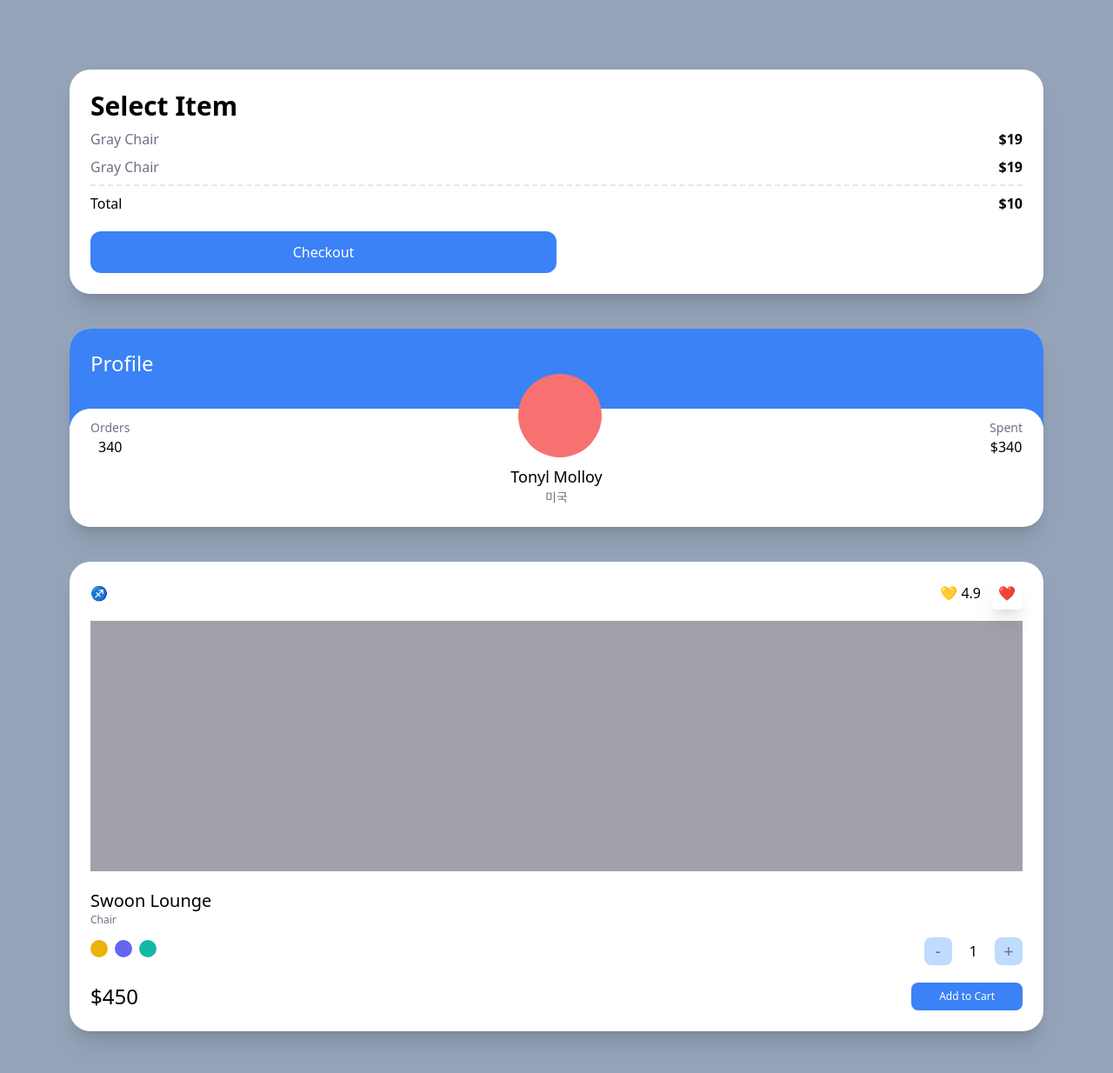
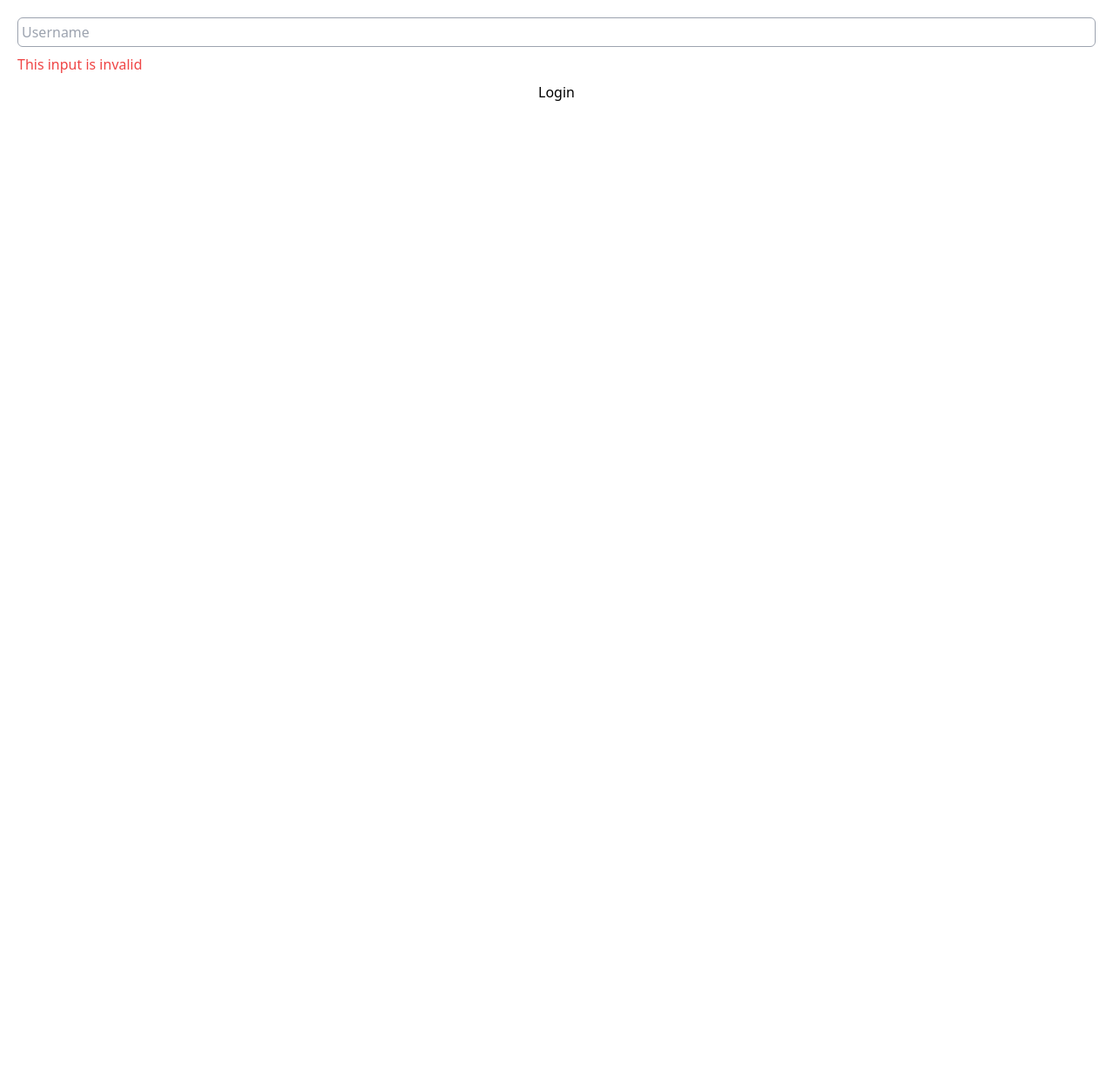
Before and after one commit to kimgorok/carrot-marcket, a Next.js app: page / in a window 1280 px wide. Shown: the top 1234 px of the page at 87% size. After the commit the page ends 800 px from the top, so only its background shows below. Built offline with nearby package versions, Linux system fonts and the light colour scheme.

Commit message:
validInvalidHidden

```diff
--- a/pages/index.tsx
+++ b/pages/index.tsx
@@ -2,89 +2,24 @@ import type { NextPage } from "next";
 
 const Home: NextPage = () => {
   return (
-    <div className="bg-slate-400 py-20 px-20 grid gap-10 min-h-screen">
-      <div className="bg-white p-6 rounded-3xl shadow-xl">
-        <span className="font-semibold text-3xl">Select Item</span>
-        <div className="flex justify-between my-2">
-          <span className="text-gray-500">Gray Chair</span>
-          <span className="font-semibold">$19</span>
-        </div>
-        <div className="flex justify-between">
-          <span className="text-gray-500">Gray Chair</span>
-          <span className="font-semibold">$19</span>
-        </div>
-        <div className="flex justify-between mt-2 pt-2 border-t-2 border-dashed">
-          <span>Total</span>
-          <span className="font-semibold">$10</span>
-        </div>
-        <button
-          className="mt-5 bg-blue-500 text-white p-3 text-center rounded-xl w-1/2 mx-auto
-                  hover:bg-teal-500 hover:text-black
-                  active:bg-yellow-500 focus:bg-red-500
-        "
-        >
-          Checkout
-        </button>
-      </div>
-      <div className="bg-white overflow-hidden rounded-3xl shadow-xl">
-        <div className="bg-blue-500 p-6 pb-14">
-          <span className="text-white text-2xl">Profile</span>
-        </div>
-        <div className="rounded-3xl p-6 bg-white relative -top-5">
-          <div className="flex items-end relative -top-16 justify-between">
-            <div className="flex flex-col items-center">
-              <span className="text-sm text-gray-500">Orders</span>
-              <span className="font-medium">340</span>
-            </div>
-            <div className="h-24 w-24 bg-red-400 rounded-full" />
-            <div className="flex flex-col items-center">
-              <span className="text-sm text-gray-500">Spent</span>
-              <span className="font-medium">$340</span>
-            </div>
-          </div>
-          <div className="relative -mb-5 -mt-14 flex flex-col items-center">
-            <span className="text-lg font-medium">Tonyl Molloy</span>
-            <span className="text-sm text-gray-500">미국</span>
-          </div>
-        </div>
-      </div>
-      <div className="bg-white p-6 rounded-3xl shadow-xl">
-        <div className="flex mb-5 justify-between items-center">
-          <span>♐</span>
-          <div className="space-x-3">
-            <span>💛 4.9</span>
-            <span className="shadow-xl p-2 rounded-md">❤</span>
-          </div>
-        </div>
-        <div className="bg-zinc-400 h-72 mb-5" />
-        <div className="flex flex-col">
-          <span className="font-medium text-xl">Swoon Lounge</span>
-          <span className="text-xs text-gray-500">Chair</span>
-          <div className="mt-3 mb-5 flex justify-between items-center">
-            <div className="space-x-2">
-              <button className="w-5 h-5 rounded-full bg-yellow-500 focus:ring-2 ring-offset-2 ring-yellow-500 transition" />
-              <button className="w-5 h-5 rounded-full bg-indigo-500 focus:ring-2 ring-offset-2 ring-indigo-500 transition" />
-              <button className="w-5 h-5 rounded-full bg-teal-500 focus:ring-2 ring-offset-2 ring-teal-500 transition" />
-            </div>
-            <div className="flex items-center space-x-5">
-              <button className="rounded-lg bg-blue-200 flex justify-center items-center aspect-square w-8 text-xl text-gray-500">
-                -
-              </button>
-              <span>1</span>
-              <button className="rounded-lg bg-blue-200 flex justify-center items-center aspect-square w-8 text-xl text-gray-500">
-                +
-              </button>
-            </div>
-          </div>
-          <div className="flex justify-between items-center">
-            <span className="font-medium text-2xl">$450</span>
-            <button className="bg-blue-500 py-2 px-8 text-xs text-center text-white rounded-lg">
-              Add to Cart
-            </button>
-          </div>
-        </div>
-      </div>
-    </div>
+    <form className="flex flex-col space-y-2 p-5">
+      <input
+        type="text"
+        required
+        placeholder="Username"
+        className="border p-1 peer border-gray-400 rounded-md"
+      />
+      <span className="hidden peer-invalid:block peer-invalid:text-red-500">
+        This input is invalid
+      </span>
+      <span className="hidden peer-valid:block peer-valid:text-teal-500">
+        good name
+      </span>
+      <span className="hidden peer-hover:block peer-hover:text-amber-500">
+        안녕
+      </span>
+      <input type="submit" value="Login" className="bg-white" />
+    </form>
   );
 };
 
```
